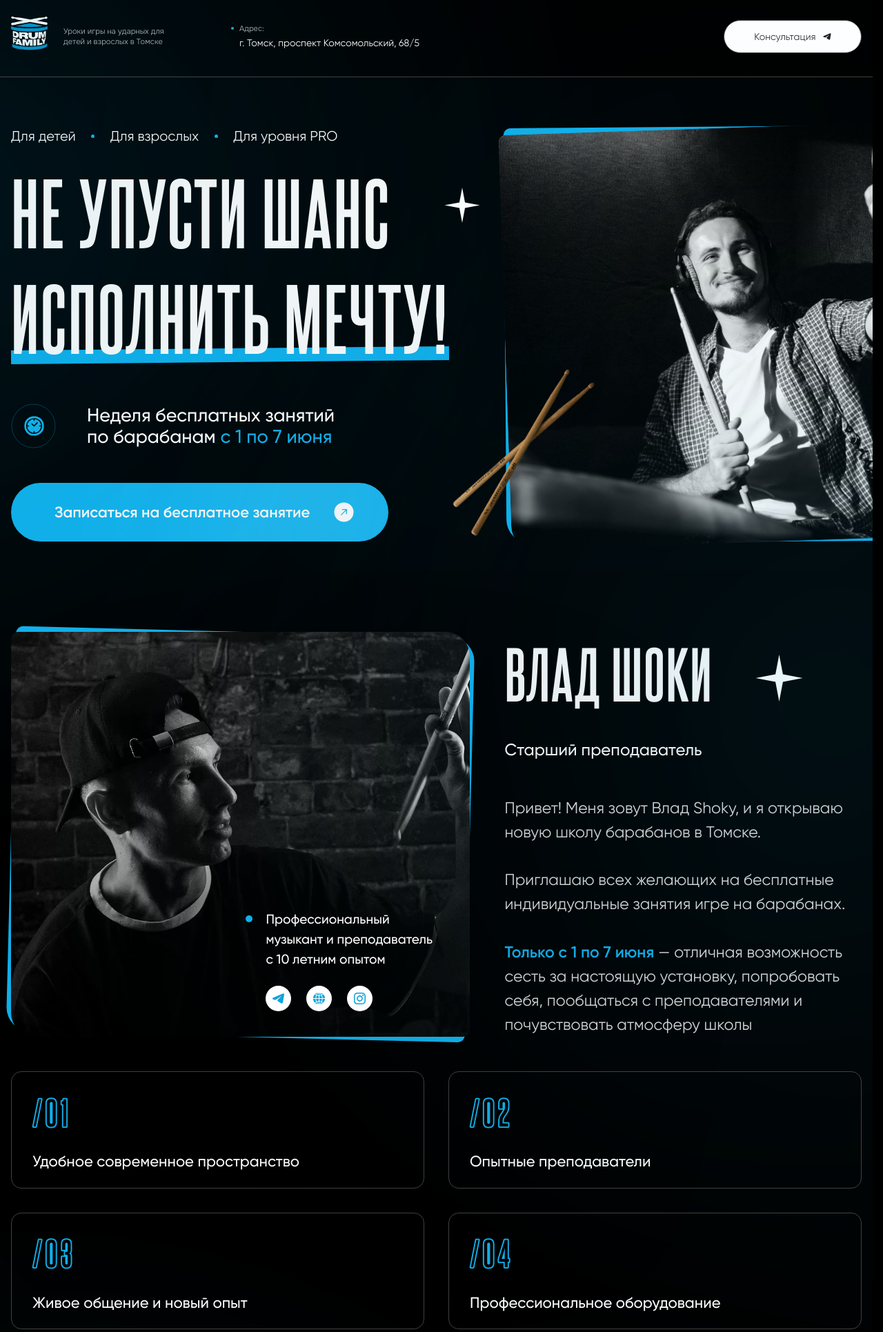
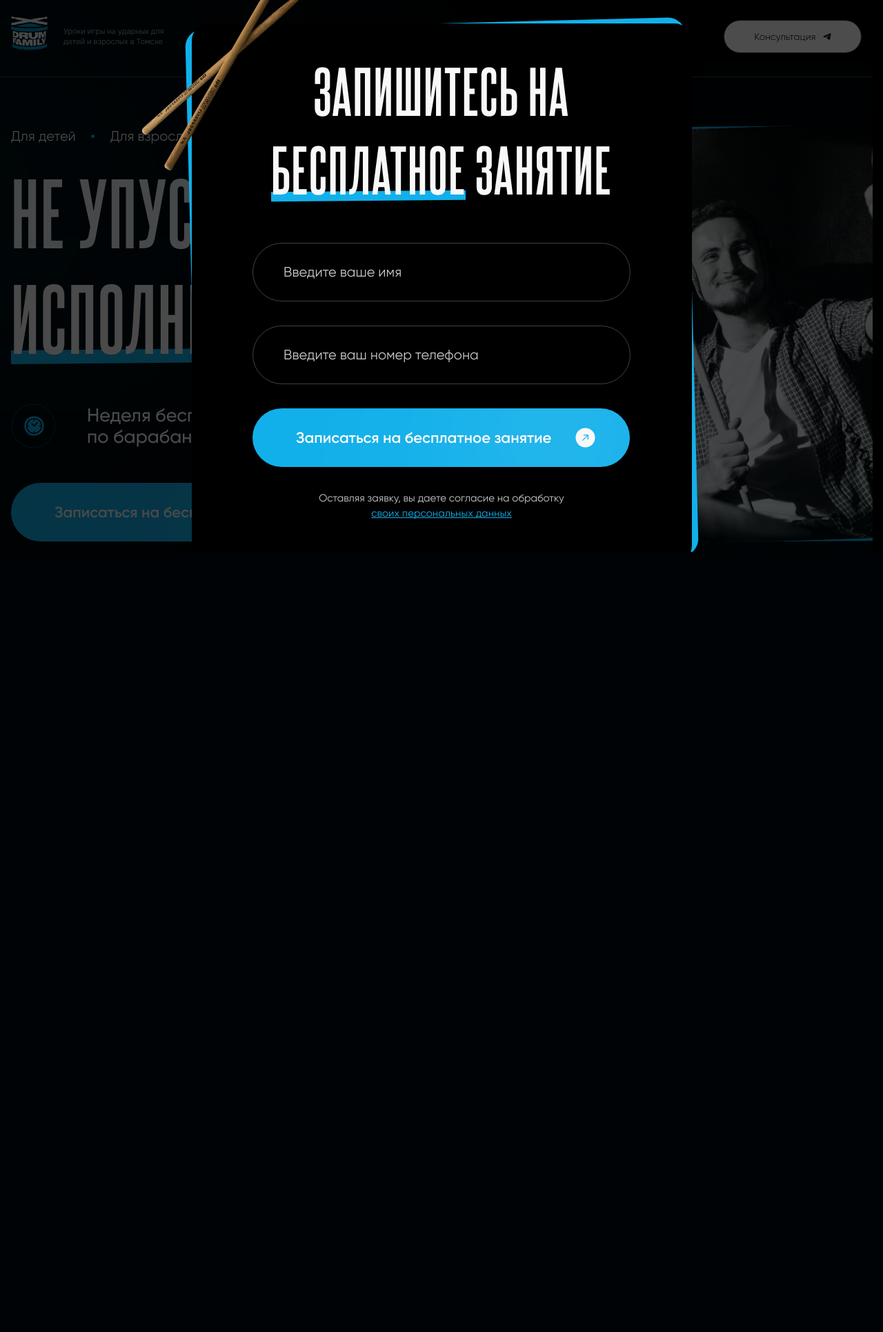
Before and after one commit to Memento-mori-dev/frontend-vite, a PHP site: page / in a window 1280 px wide. Shown: the top 1931 px of the page at 69% size. After the commit the page ends 800 px from the top, so only its background shows below. Run offline with PHP 8.4, Linux system fonts and the light colour scheme; style sheets or scripts are compiled from the project's sources.

Commit message:
сделал form

```diff
--- a/layout/index.html
+++ b/layout/index.html
@@ -312,6 +312,55 @@
       </footer>
     </div>
 
+    <div class="modal is-open">
+      <div class="modal__item modal__item--sticks is-show">
+        <div class="modal__block">
+          <div class="modal__block-title">
+            <p class="h4 text-up">
+              Запишитесь на <span class="text-line">бесплатное</span> занятие
+            </p>
+
+            <form action="" class="modal__block-form">
+              <div class="modal__block-item">
+                <input type="text" placeholder="Введите ваше имя" name="name" class="modal__block-input">
+              </div>
+              <div class="modal__block-item">
+                <input type="text" placeholder="Введите ваш номер телефона" name="phone" class="modal__block-input">
+              </div>
+              <div class="modal__block-item">
+                <button class="button button--85 button--blue button--submit">
+                  <span>
+                    Записаться на бесплатное занятие
+                  </span>
+
+                  <span class="icon-right">
+                    <svg width="30" height="29" viewBox="0 0 30 29" fill="none" xmlns="http://www.w3.org/2000/svg">
+                      <rect x="0.5" width="29" height="29" rx="14.5" fill="#F8F8F8"></rect>
+                      <path d="M10.505 18.005C10.2317 18.2784 10.2317 18.7216 10.505 18.995C10.7784 19.2683 11.2216 19.2683 11.495 18.995L10.505 18.005ZM19.7 10.5C19.7 10.1134 19.3866 9.8 19 9.8H12.7C12.3134 9.8 12 10.1134 12 10.5C12 10.8866 12.3134 11.2 12.7 11.2H18.3V16.8C18.3 17.1866 18.6134 17.5 19 17.5C19.3866 17.5 19.7 17.1866 19.7 16.8V10.5ZM11 18.5L11.495 18.995L19.495 10.995L19 10.5L18.505 10.005L10.505 18.005L11 18.5Z" fill="#12B0EA"></path>
+                    </svg>
+                  </span>
+
+                  <input type="submit" value="">
+                </button>
+              </div>
+            </form>
+
+            <div class="modal__block-item">
+              <div class="modal__block-about">
+                <p class="modal__block-about-text">
+                  Оставляя заявку, вы даете согласие на обработку
+                </p>
+                <p class="modal__block-about-text">
+                  <a href="">своих персональных данных</a>
+                </p>
+              </div>
+            </div>
+          </div>
+
+        </div>
+      </div>
+    </div>
+
     <script type="module" src="/src/main.js"></script>
   </body>
 </html>
--- a/layout/src/styles/_globals.scss
+++ b/layout/src/styles/_globals.scss
@@ -54,6 +54,7 @@ h6, .h6{
     white-space: nowrap;
 
     position: relative;
+    z-index: 3;
     &::after{
         content: '';
 
@@ -101,6 +102,10 @@ a{
 
 body{
     background-color: var(--black);
+
+    &.is-stop{
+        overflow: hidden;
+    }
 }
 
 main{
--- a/layout/src/styles/_variables.scss
+++ b/layout/src/styles/_variables.scss
@@ -8,6 +8,7 @@
     --white-f8:#f8f8f8;
     --white-da:#dadada;
     --grey-c2:#c2c2c2;
+    --grey-c7:#c7c7c7;
     --grey-cc:#ccc;
     --blue: #12b0ea;
     --blue-0c: #0c92c4;
--- a/layout/src/styles/blocks/button.scss
+++ b/layout/src/styles/blocks/button.scss
@@ -77,6 +77,20 @@
         border: var(--border-black);
     }
 
+    &--submit{
+        position: relative;
+        & input{
+            position: absolute;
+            top: 0;
+            left: 0;
+
+            width: 100%;
+            height: 100%;
+
+            opacity: 0;
+        }
+    }
+
     &-circle{
         @include square(rem(37));
         display: block;
--- a/layout/src/styles/blocks/footer.scss
+++ b/layout/src/styles/blocks/footer.scss
@@ -110,12 +110,17 @@
                                 'about';
             grid-template-columns: auto;
             grid-template-rows: repeat(3, auto);
+            row-gap: rem(40);
         }
 
         &__main{
             display: flex;
             flex-direction: column;
             align-items: center;
+
+            &-button{
+                padding-top: rem(30);
+            }
         }
 
         &__images{
--- a/layout/src/styles/blocks/hero.scss
+++ b/layout/src/styles/blocks/hero.scss
@@ -139,6 +139,8 @@
 
                 left: -30%;
                 bottom: -10%;
+
+                z-index: -1;
             }
         }
     }
--- /dev/null
+++ b/layout/src/styles/blocks/modal.scss
@@ -0,0 +1,141 @@
+@use '../helpers' as *;
+
+.modal{
+    position: fixed;
+    top: 0;
+    left: 0;
+
+    width: 100vw;
+    height: 100vh;
+
+
+    display: flex;
+    justify-content: center;
+    align-items: center;
+
+    z-index: 1000;
+    pointer-events: none;
+    opacity: 0;
+
+    &.is-open{
+        pointer-events: auto;
+        opacity: 1;
+        background: rgba(0, 0, 0, 0.7);
+    }
+
+    &__item{
+        display: none;
+
+        &.is-show{
+            display: block;
+        }
+
+        &--sticks{
+            padding-top: rem(50);
+        }
+    }
+
+    &__block{
+        display: flex;
+        flex-direction: column;
+        align-items: center;
+
+        width: rem(725);
+        padding: rem(40) rem(73.5) rem(60);
+        border-radius: rem(25);
+        background-color: var(--black);
+
+        position: relative;
+        &::after{
+            content: '';
+
+            position: absolute;
+            top: 0;
+            left: 0;
+
+            width: 100%;
+            height: 100%;
+
+            border-radius: rem(25);
+            background-color: var(--blue);
+
+            z-index: -1;
+            transform: rotate(-1.46deg);
+        }
+        &::before{
+            @include square(rem(500));
+            content: '';
+
+            position: absolute;
+            top: rem(-200);
+            left: rem(-200);
+
+            background-image: url(../../../public/images/hero-sticks.png);
+            background-repeat: no-repeat;
+            background-size: 100%;
+            // transform: rotate(-133deg);
+        }
+
+        &-title{
+            text-align: center;
+        }
+
+        &-form{
+            margin: auto;
+            max-width: rem(548);
+
+            padding-top: rem(50);
+
+            display: flex;
+            flex-direction: column;
+        }
+
+        &-item{
+            &:not(:first-child){
+                padding-top: rem(35);
+            }
+        }
+
+        &-input{
+            width: 100%;
+            padding: rem(31) rem(44);
+
+            border: var(--border);
+            background: none;
+            border-radius: rem(90);
+
+            font-size: rem(20);
+            line-height: 106%;
+            color: var(--white);
+
+            &::placeholder{
+                color: var(--grey-c7);
+            }
+
+            &:focus{
+                outline: rem(3) solid var(--blue);
+                outline-offset: 0;
+            }
+
+            transition: outline var(--transition-duration);
+        }
+
+        &-about{
+            text-align: center;
+
+            &-text{
+                font-weight: 300;
+                font-size: rem(15);
+                line-height: 145%;
+                color: var(--grey-c7);
+
+                & a{
+                    font-weight: 300;
+                    font-size: rem(15);
+                    line-height: 145%;
+                }
+            }
+        }
+    }
+
+}
--- a/layout/src/styles/main.scss
+++ b/layout/src/styles/main.scss
@@ -16,3 +16,4 @@
 @use './blocks/question.scss';
 @use './blocks/footer.scss';
 @use './blocks/blue-blocks.scss';
+@use './blocks/modal.scss';
```
Also changed, not shown: layout/src/script/controllerScroll.js (added), layout/src/script/modal.js (added).
